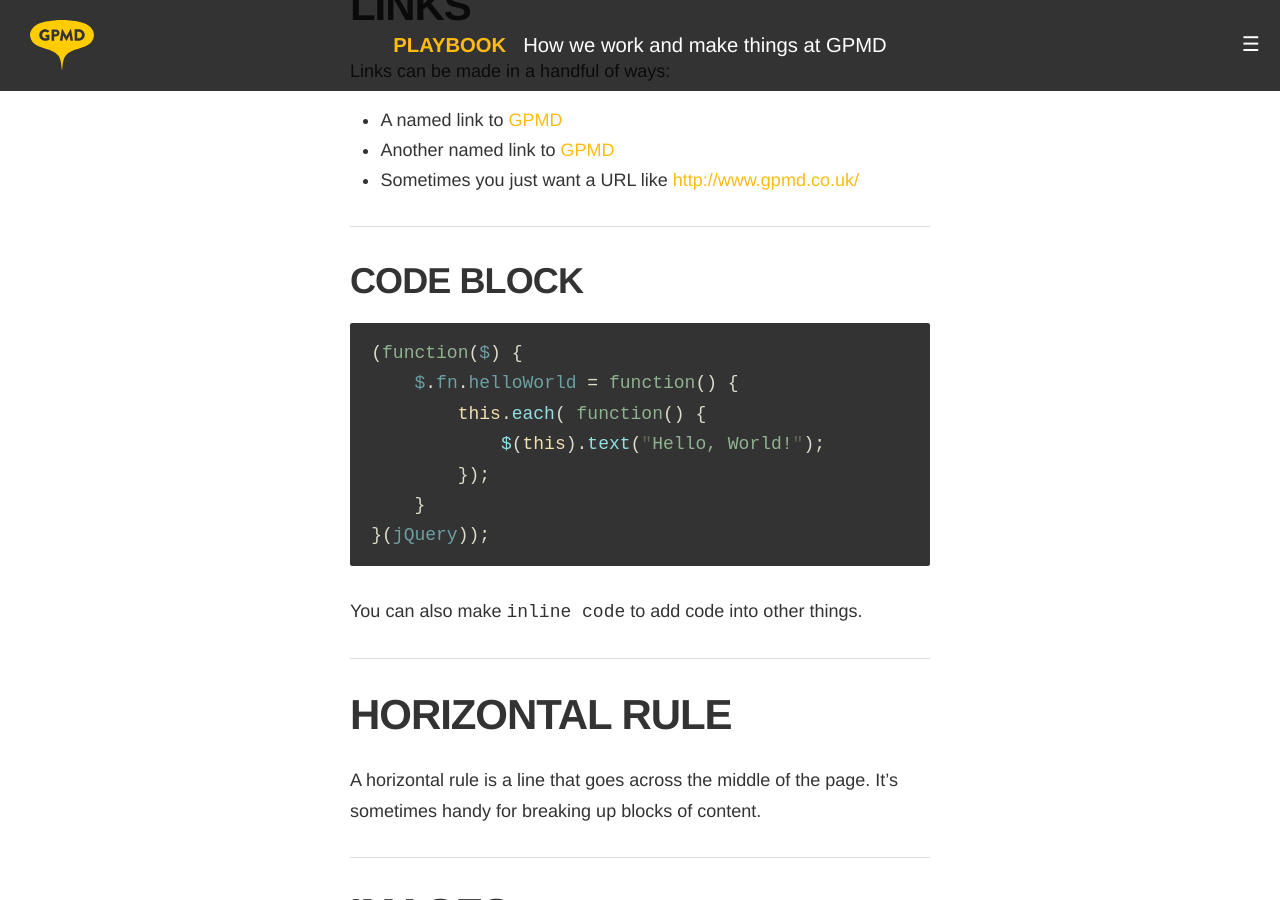
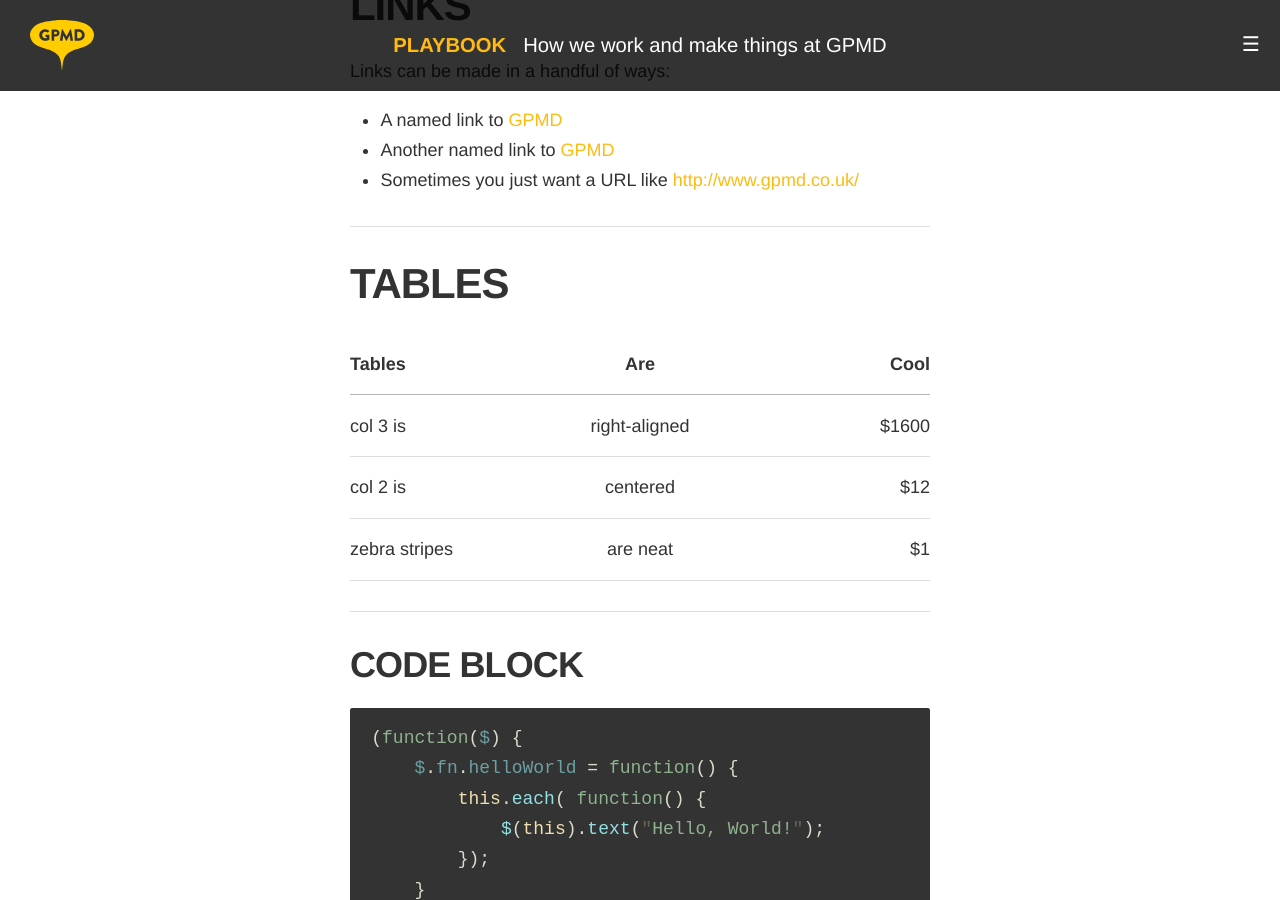
Before and after one commit to gpmd/playbook, a Jekyll site: the page built from _posts/pages/2014-02-26-markdown-demo.md, in a window 1280 px wide and 900 px high, scrolled down 2606 px. Built offline with Jekyll 4.4.1, drawn with Linux system fonts in a browser that asks for light colours; nearby versions of some CDN libraries; Markdown is read by kramdown in place of the engine named in the settings.

Commit message:
Updated 2014-02-26-markdown-demo.md

````diff
--- a/_posts/pages/2014-02-26-markdown-demo.md
+++ b/_posts/pages/2014-02-26-markdown-demo.md
@@ -80,6 +80,16 @@
 
 ---
 
+## Tables
+
+| Tables        | Are           | Cool  |
+| ------------- |:-------------:| -----:|
+| col 3 is      | right-aligned | $1600 |
+| col 2 is      | centered      |   $12 |
+| zebra stripes | are neat      |    $1 |
+
+---
+
 ### Code block
 
 ```javascript
````
